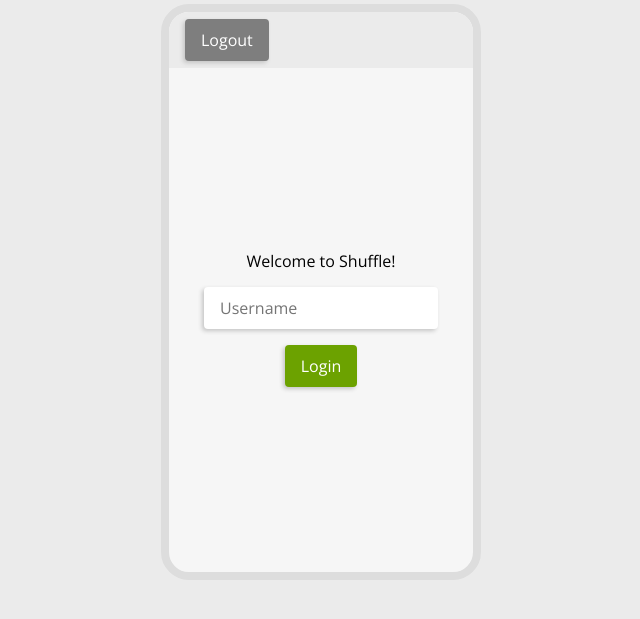
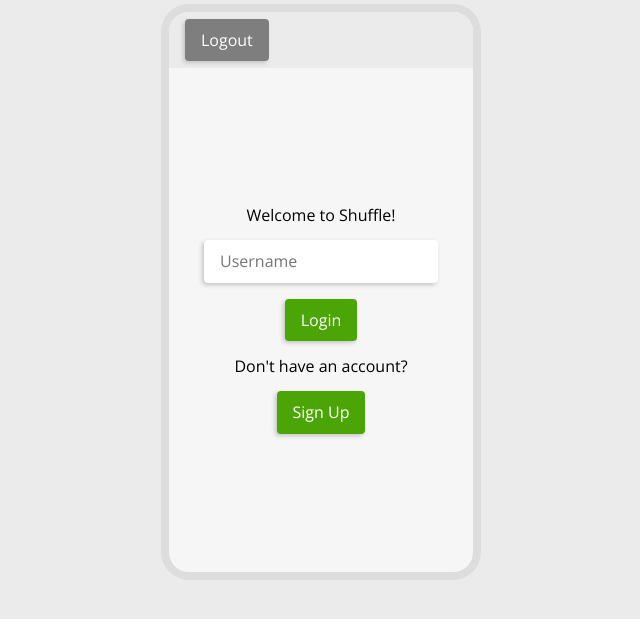
Before and after one commit to hmh84/idm371, a PHP site: page / in a window 1280 px wide. Shown: the part 132-751 px from the top of the page, without its empty margins (319-959 px from the left). Run offline with PHP 8.4, Linux system fonts and the light colour scheme; some libraries are stand-ins or nearby versions.

Commit message:
Sign up
* Allows sign up
* Styled select tags

```diff
--- a/backend_testing/chat-firestore/app.js
+++ b/backend_testing/chat-firestore/app.js
@@ -10,11 +10,12 @@ function toggle_page(new_form) {
     });
 }
 
-const home_button = document.querySelector('#home_button');
+const logout_button = document.querySelector('#logout_button');
 
-home_button.addEventListener('click', (e) => {
+logout_button.addEventListener('click', (e) => {
     e.preventDefault();
     title.innerText = '';
+    chat_box.innerText = '';
     status.style.color = 'unset';
     status.innerText = 'Logged out';
     console.log('Logging out');
@@ -37,6 +38,8 @@ function decipher_uuid(current_uuid) {
 
 const uuid_input = document.querySelector('#uuid_input');
 const login_button = document.querySelector('#login_button');
+const sign_up_button = document.querySelector('#sign_up_button');
+
 const status = document.querySelector('#status');
 
 login_button.addEventListener('click', (e) => {
@@ -59,6 +62,43 @@ login_button.addEventListener('click', (e) => {
         console.log(error);
     });
 })
+
+sign_up_button.addEventListener('click', (e) => {
+    e.preventDefault();
+    toggle_page('sign_up_form');
+    init_sign_up_form();
+})
+
+// ==============================
+// sign_up_form
+// ==============================
+
+const sign_up_form = document.querySelector('#sign_up_form');
+const add_account_button = document.querySelector('#add_account_button');
+
+function init_sign_up_form() {
+    add_account_button.addEventListener('click', (e) => {
+        e.preventDefault();
+        create_user();
+    })
+}
+
+function create_user() {
+    db.collection("users").doc().set({
+        first_name: first_name_input.value,
+        last_name: last_name_input.value,
+        age: age_input.value,
+        gender: gender_input.value,
+        account_created: time_stamp
+    })
+        .then(function () {
+            console.log("Account Created!");
+            // sign_up_form.reset(); // Clear input(s)
+        })
+        .catch(function (error) {
+            console.error(error);
+        });
+}
 
 // ==============================
 // pick_match_form
@@ -180,7 +220,8 @@ function who_sent(from, current_uuid, match_uuid) {
     return sender;
 }
 
-// Needs work
+// Needs to do
 
 // 1. Order by when
 // 2. Decipher names
+// 3. Navigate back to user pick list w/o logging out
--- a/backend_testing/chat-firestore/index.html
+++ b/backend_testing/chat-firestore/index.html
@@ -10,6 +10,9 @@
     <script src="app.js" defer></script>
     <link rel="stylesheet" href="normalize.css">
     <link rel="stylesheet" href="main.css">
+    <link rel="stylesheet" href="https://cdnjs.cloudflare.com/ajax/libs/font-awesome/5.14.0/css/all.min.css"
+        integrity="sha512-1PKOgIY59xJ8Co8+NE6FZ+LOAZKjy+KY8iq0G4B3CyeY6wYHN3yt9PW0XpSriVlkMXe40PTKnXrLnZ9+fkDaog=="
+        crossorigin="anonymous" />
     <title>FireStore</title>
 </head>
 
@@ -17,7 +20,7 @@
     <h1>Shuffle Chat</h1>
     <main>
         <nav>
-            <button id="home_button">Logout</button>
+            <button id="logout_button">Logout</button>
             <h2 id="title"></h2>
         </nav>
         <div id="content_area">
@@ -25,6 +28,17 @@
                 <h2>Welcome to Shuffle!</h2>
                 <input type="text" id="uuid_input" placeholder="Username" required>
                 <button id="login_button">Login</button>
+                <h2>Don't have an account?</h2>
+                <button id="sign_up_button">Sign Up</button>
+            </form>
+            <!-- ===== Sign Up Form ===== -->
+            <form class="prompt_form" id="sign_up_form">
+                <h2>Enter your info:</h2>
+                <input type="text" id="first_name_input" placeholder="First Name" required>
+                <input type="text" id="last_name_input" placeholder="Last Name" required>
+                <input type="text" id="age_input" placeholder="Age" required>
+                <input type="text" id="gender_input" placeholder="Gender" required>
+                <button id="add_account_button">Complete Sign Up</button>
             </form>
             <!-- ===== Pick who to chat with ===== -->
             <form class="prompt_form" id="pick_match_form">
@@ -32,7 +46,7 @@
                 <select id="match_input" size="5">
                     <!-- Matches populate here... -->
                 </select>
-                <button id="pick_match_button">Select</button>
+                <button id="pick_match_button">Chat</button>
             </form>
             <!-- ===== 1:1 Chat ===== -->
             <form id="chat_form">
@@ -41,7 +55,7 @@
                 </ul>
                 <div id="chat_controls">
                     <input type="text" id="message_input" placeholder="Message">
-                    <button id="send_button">Send</button>
+                    <button id="send_button">Send <i class="far fa-paper-plane"></i></button>
                 </div>
             </form>
         </div>
--- a/backend_testing/chat-firestore/main.css
+++ b/backend_testing/chat-firestore/main.css
@@ -64,10 +64,22 @@ form {
 select {
     width: 100%;
     padding: 1.5rem;
+    height: 50%;
+}
+
+select option {
+    margin: 0 !important;
+    height: 20%;
+    display: flex;
+    align-items: center;
 }
 
 .prompt_form * {
     margin: .5rem 0;
+}
+
+.prompt_form {
+    height: 100%;
 }
 
 #login_form {
@@ -87,7 +99,10 @@ button {
 }
 
 form button {
-    background-color: rgb(108, 162, 0);
+    background-color: rgb(75 165 7);
+    display: flex;
+    flex-direction: row;
+    justify-content: space-between;
 }
 
 /* Chat Form */
@@ -135,12 +150,13 @@ form button {
 
 input#message_input {
     border: .5rem 0 0 .5rem !important;
-    width: 75%;
+    width: 70%;
     padding-left: 1.25rem;
+    overflow-y: hidden;
 }
 
 button#send_button {
-    width: 25%;
+    width: 30%;
 }
 
 .message {
```
